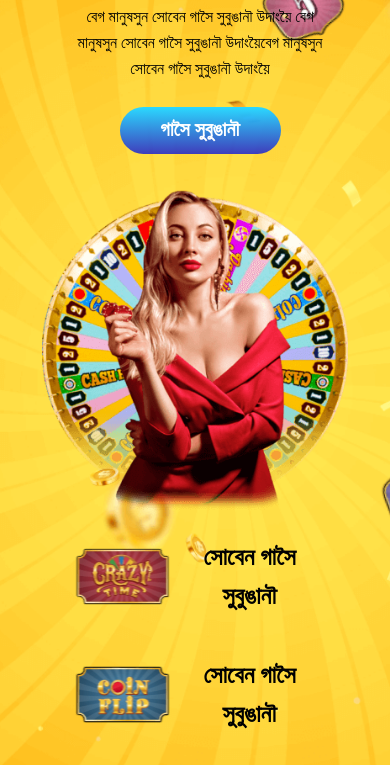
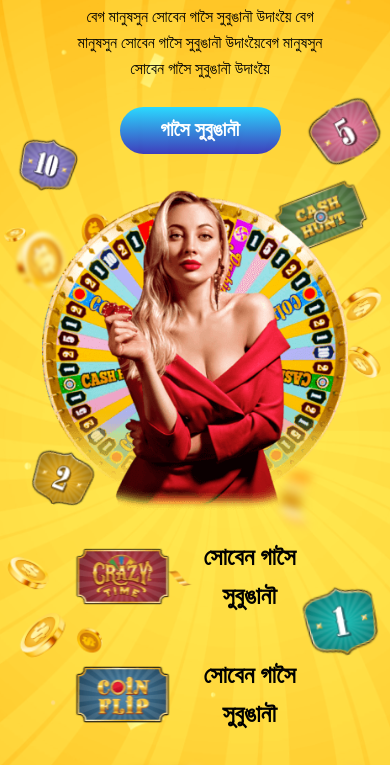
Before and after one commit to goolgemer/TabLend2, a plain HTML site: page index.html in a window 390 px wide. Shown: the part 194-959 px from the top of the page. Drawn offline with Linux system fonts and the light colour scheme.

Commit message:
v2.1
v2.1

```diff
--- a/index.html
+++ b/index.html
@@ -7,7 +7,6 @@
     <link rel="stylesheet" href="style.css" />
   </head>
   <body>
-    <div class="bg_wrapper">
     <header class="header">
       <img class="header_logo" src="./img/Logo.png" alt="" />
     </header>
@@ -39,7 +38,7 @@
       </div>
     </div>
     <footer class="footer">
-        <img class="footer_logo" src="./img/footer_logo.png" alt="">
+      <img class="footer_logo" src="./img/footer_logo.png" alt="" />
       <h2 class="footer_text">সুপারিশ</h2>
     </footer>
   </body>
--- a/style.css
+++ b/style.css
@@ -129,6 +129,10 @@ body {
 }
 
 @media (max-width: 571px) {
+  body {
+    background-image: url("./img/m_bg.png");
+  }
+
   .header {
     padding-top: 14px;
     padding-bottom: 14px;
```
Also changed, not shown: img/m_bg.png (added). Lines whose indentation alone changed are shown as unchanged.
